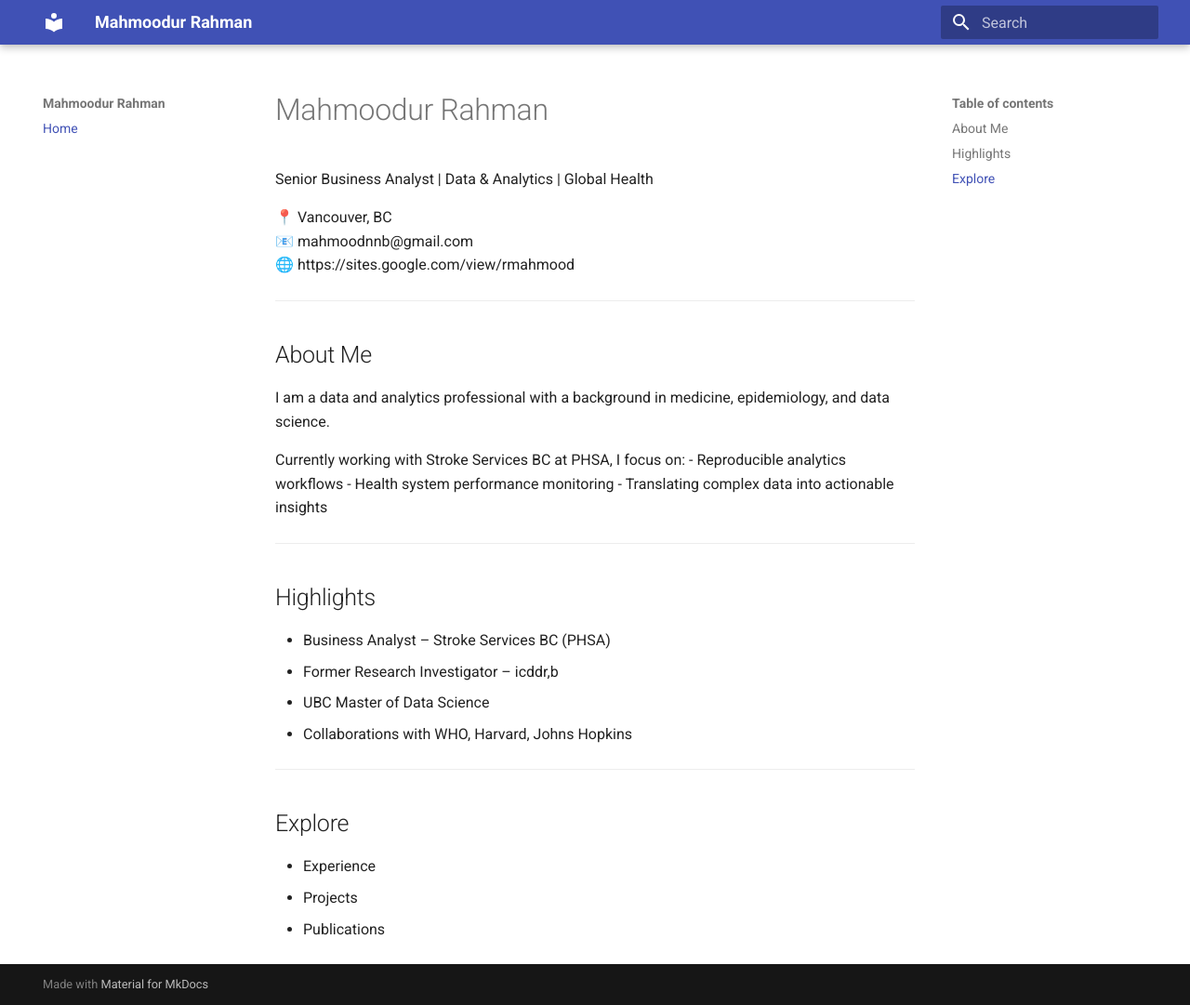
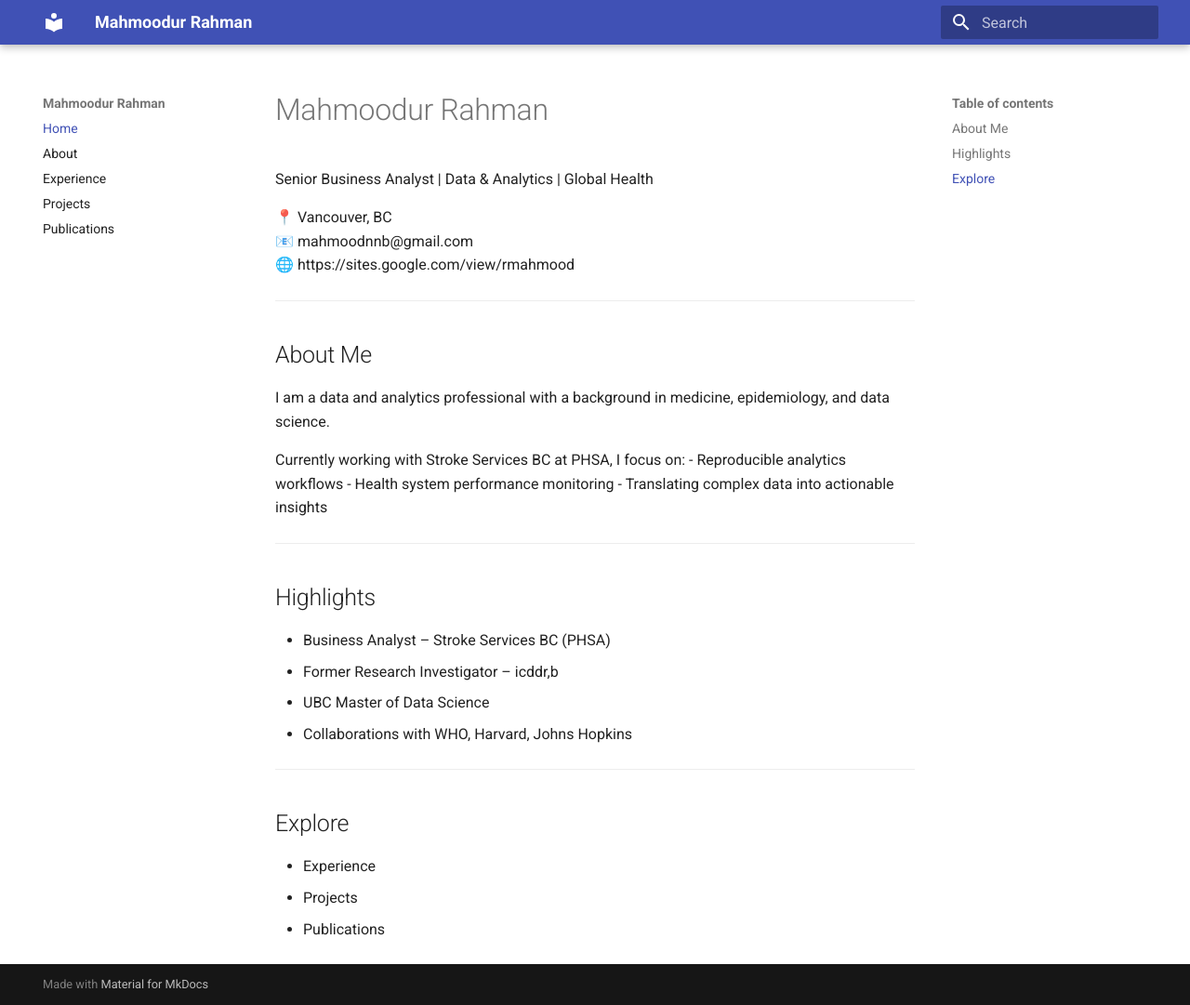
Before and after one commit to mahm00d27/mahm00d27.github.io, an MkDocs documentation site: the page built from docs/index.md, in a window 1280 px wide and 1081 px high. Shown: the whole window at 93% size. Built offline with MkDocs 1.6.1 and Material for MkDocs 9.7.7, drawn with Linux system fonts in a browser that asks for light colours.

Commit message:
Update mkdocs.yml

```diff
--- a/mkdocs.yml
+++ b/mkdocs.yml
@@ -1,5 +1,11 @@
 site_name: Mahmoodur Rahman
+
 theme:
   name: material
+
 nav:
   - Home: index.md
+  - About: about.md
+  - Experience: experience.md
+  - Projects: projects.md
+  - Publications: publications.md
```
